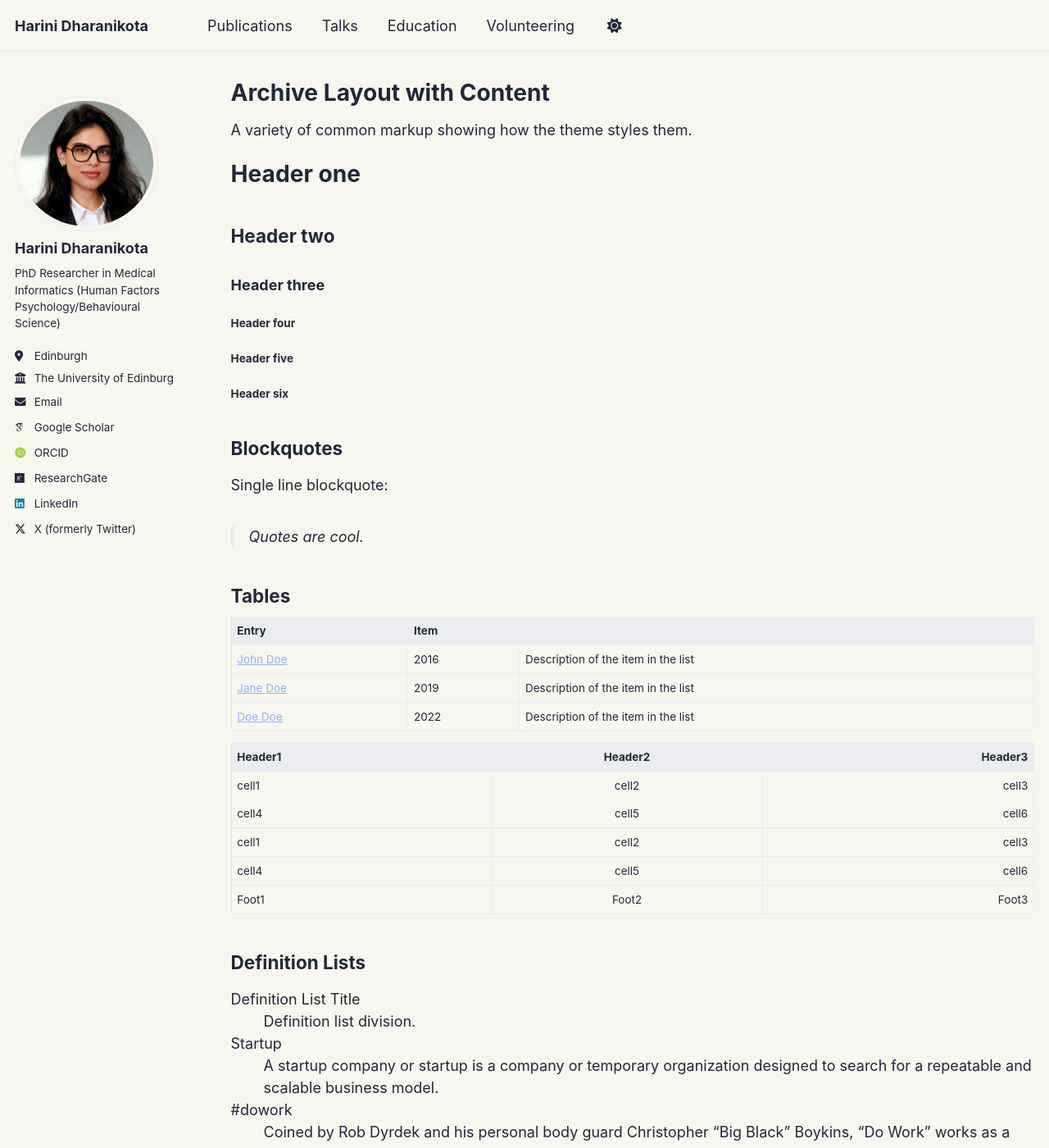
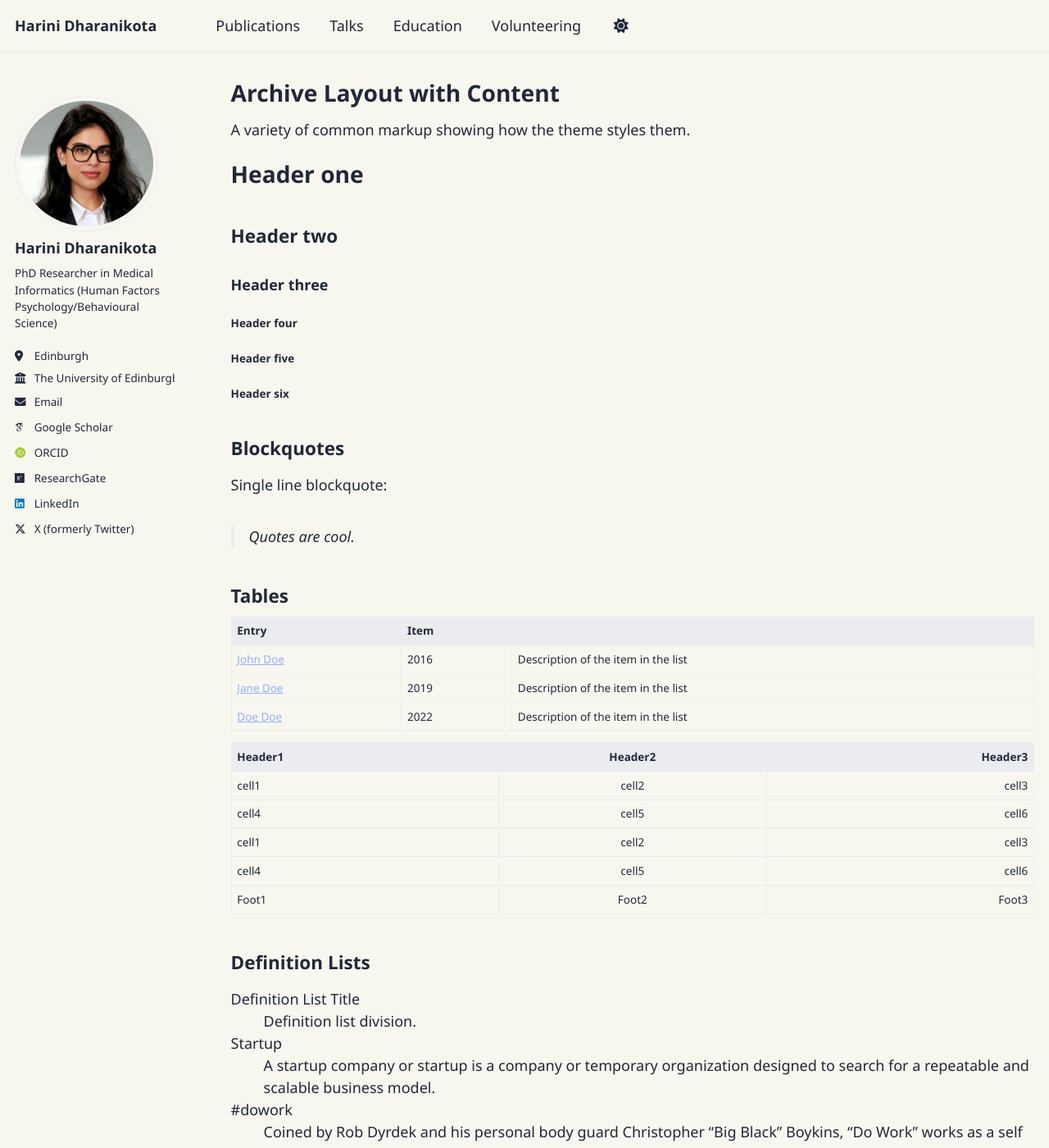
Before and after one commit to harini-dharanikota/harini-dharanikota.github.io, a Jekyll site: the page built from _pages/archive-layout-with-content.md, in a window 1280 px wide and 1400 px high. Shown: the whole window at 82% size. Built offline with Jekyll 4.4.1, drawn with Linux system fonts in a browser that asks for light colours; some web fonts are replaced; a script that is not in the unit is left out.

Commit message:
change font preference ordering

```diff
--- a/_sass/_themes.scss
+++ b/_sass/_themes.scss
@@ -15,7 +15,7 @@ $indent-var                 : 1.3em;
 
 /* System typefaces */
 $serif                      : Georgia, Times, serif;
-$sans-serif                 : -apple-system, ".SFNSText-Regular", "San Francisco", "Roboto", "Segoe UI", "Helvetica Neue", "Lucida Grande", Arial, sans-serif;
+$sans-serif                 : "Segoe UI", "Libre Franklin", "Source Sans Pro", -apple-system, ".SFNSText-Regular", "San Francisco", "Roboto", "Helvetica Neue", "Lucida Grande", Arial, sans-serif;
 $monospace                  : Monaco, Consolas, "Lucida Console", monospace;
 
 /* Sans serif typefaces */
```
